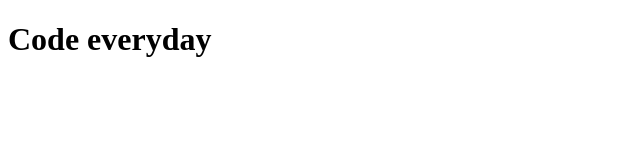
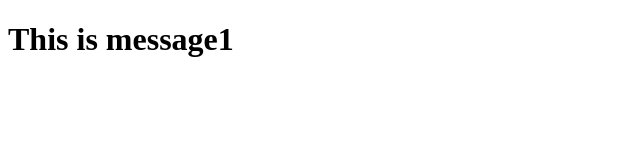
Before and after one commit to Heidi4/react-beginner-coourse, a React (Vite) app: page / in a window 1280 px wide. Shown: the top 160 px of the page, without its empty margins (0-640 px from the left). Built offline with nearby package versions, Linux system fonts and the light colour scheme.

Commit message:
Using element variable

```diff
--- a/src/components/Conditional.jsx
+++ b/src/components/Conditional.jsx
@@ -3,12 +3,15 @@ import Welcome from "./Welcome";
 import Code from "./Code";
 
 function Conditional() {
-  const display = false;
+  let message;
+  const display = true;
+
   if (display) {
-return <Welcome></Welcome>
+    message =<h1>This is message1</h1>;
   } else {
-    return <Code></Code>
+    message = <h1>This is message2</h1>;
   }
+  return message
 }
 
 export default Conditional;
```
